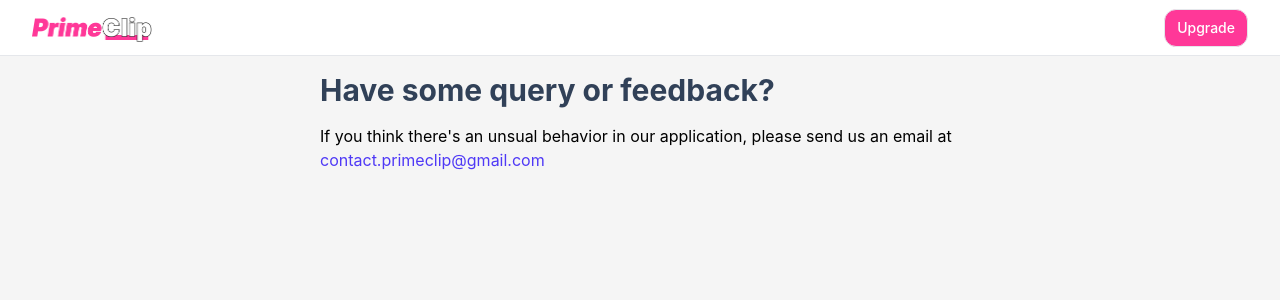
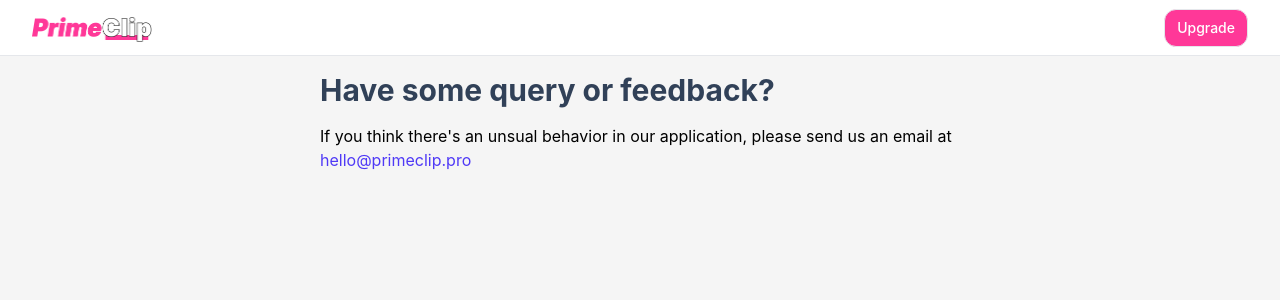
Before and after one commit to CohleM/subtitle, a Next.js app: page /contact in a window 1280 px wide. Shown: the top 300 px of the page. Built offline with nearby package versions, Linux system fonts and the light colour scheme.

Commit message:
update contact page

```diff
--- a/src/app/contact/page.tsx
+++ b/src/app/contact/page.tsx
@@ -8,7 +8,7 @@ const page = () => {
 
                 <h1 className="text-3xl font-bold mb-4 text-slate-700">Have some query or feedback?</h1>
                 <p></p>
-                If you think there's an unsual behavior in our application, please send us an email at<a href="mailto:contact.primeclip@gmail.com" className='text-indigo-600'> contact.primeclip@gmail.com</a>
+                If you think there's an unsual behavior in our application, please send us an email at<a href="mailto:hello@primeclip.pro" className='text-indigo-600'> hello@primeclip.pro</a>
             </div>
         </div>
     )
```
